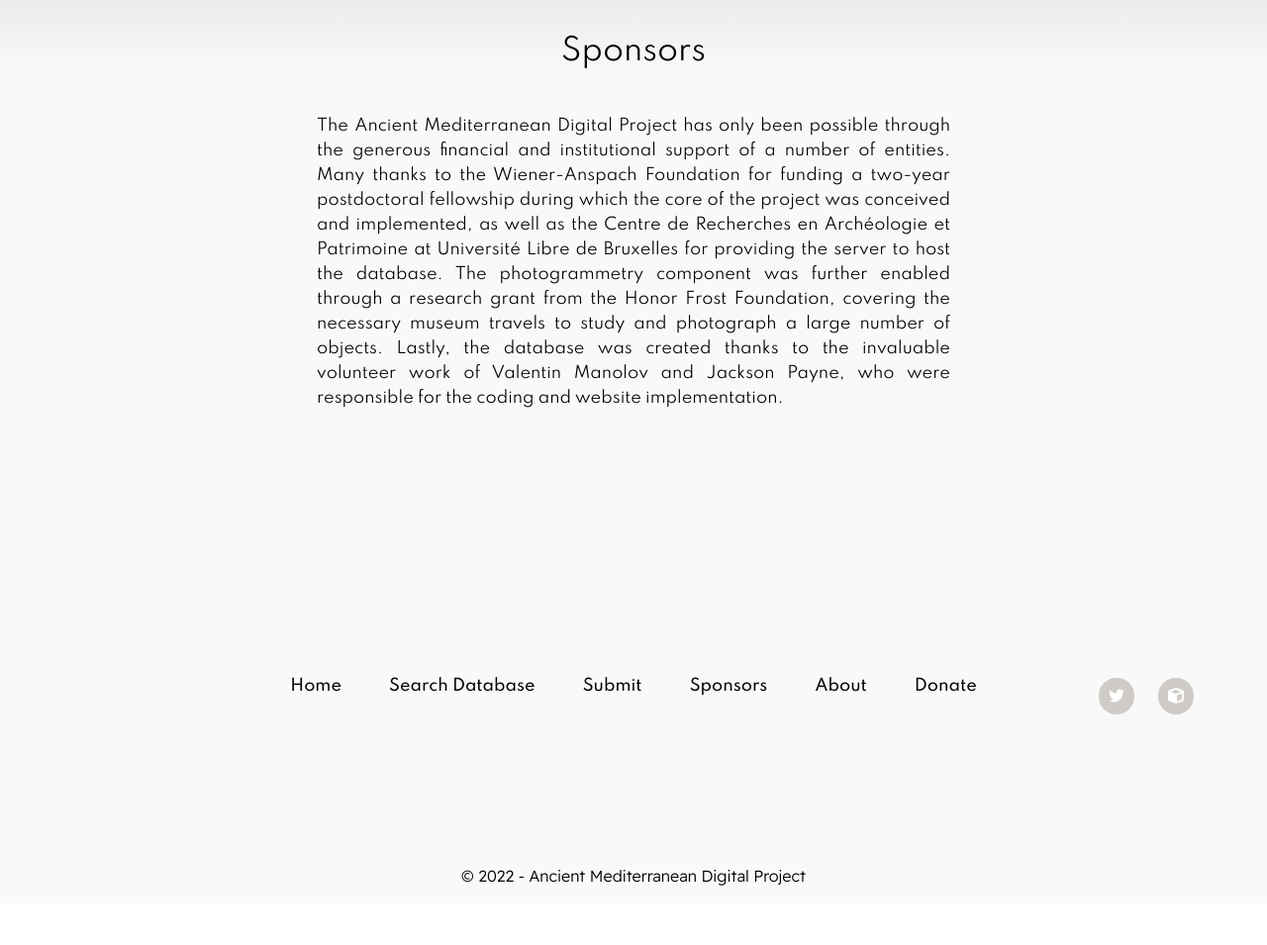
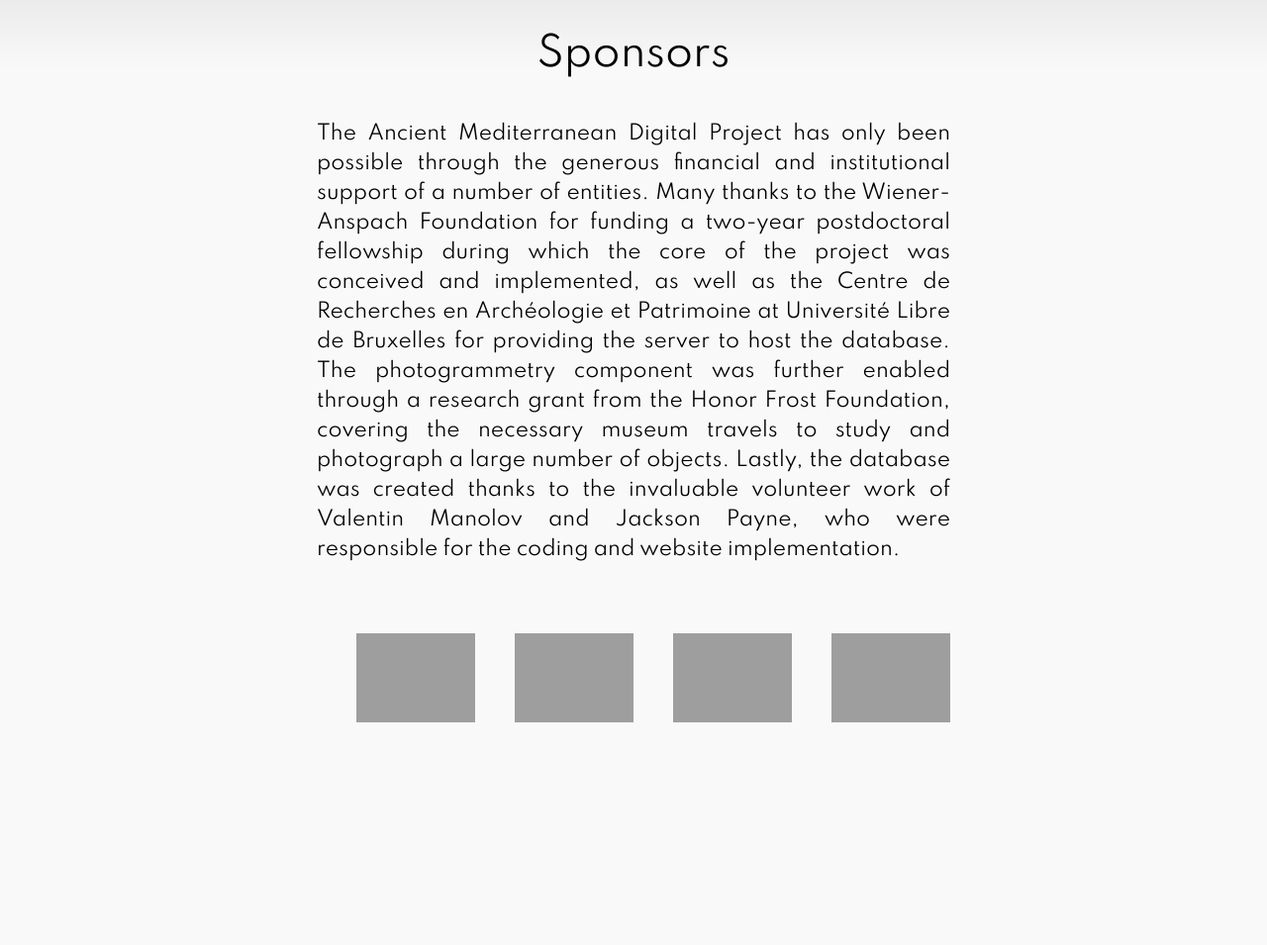
Before and after one commit to CodingCerberus/ancmed, a PHP site: page /sponsors.html in a window 1280 px wide. Shown: the part 144-1099 px from the top of the page at 99% size. Before the commit the page ends 1039 px from the top, so only its background shows below. Run offline with PHP 8.4, Linux system fonts and the light colour scheme; some libraries are stand-ins or nearby versions; grey boxes are pictures that could not be loaded.

Commit message:
finished sponsors page and styling

```diff
--- a/css/sponsors.css
+++ b/css/sponsors.css
@@ -132,18 +132,22 @@ section.mainBody {
   background: linear-gradient(rgb(235, 235, 235), rgb(249, 249, 249) 70px);
   clear: both;
   width: 100%;
+  min-height: 600px;
+}
+
+.mainBody section {
+  width: 50%;
+  margin: 0 auto;
+  font-size: 2rem;
 }
 
 .sectionOne {
-  width: 50%;
-  margin: 0 auto;
   padding-top: 40px;
-  font-size: 16px;
 }
 
 .sectionOne h2 {
   text-align: center;
-  font-size: 3rem;
+  font-size: 4rem;
   padding-bottom: 20px;
 }
 
@@ -156,13 +160,26 @@ div.mainText p {
 }
 
 .sectionOne, div.mainText {
-  line-height: 2.5rem;
+  line-height: 3rem;
 }
-
 
 section.sectionOne {
   padding-bottom: 30px;
 }
+
+
+section.logoHolder {
+  margin-top: 40px;
+  display: flex;
+  justify-content: space-between;
+  align-items: center;
+}
+
+.logoHolder img {
+  max-height: 120px;
+  max-width: 120px;
+}
+
 
 
 /******************************************
--- a/sponsors.html
+++ b/sponsors.html
@@ -92,9 +92,16 @@
 					at Université Libre de Bruxelles for providing the server to host the database. The photogrammetry
 					component was further enabled through a research grant from the Honor Frost Foundation, covering
 					the necessary museum travels to study and photograph a large number of objects. Lastly, the database
-					was created thanks to the invaluable volunteer work of Valentin Manolov and Jackson Payne, who were
+					was created thanks to the invaluable volunteer work of Valentin Manolov and <a href="">Jackson Payne, who were
 					responsible for the coding and website implementation.</p>
 				</div>
+			</section>
+
+			<section class="logoHolder">
+				<a href="https://fwa.ulb.be/"><img src="img/Fondation-Wiener-Anspach-Logo.png" alt="Fondation Wiener Anspanch Logo"></a>
+				<a href="https://honorfrostfoundation.org/"><img src="img/Honor-Frost-Foundation.png" alt="Honor Frost Foundation"></a>
+				<a href="https://crea.centresphisoc.ulb.be/"><img src="img/CReA-logo.png" alt="CReA Logo"></a>
+				<a href="https://www.ulb.be/"><img src="img/ULB-logo.png" alt="ULB Logo"></a>
 			</section>
 
 		</section>
```
